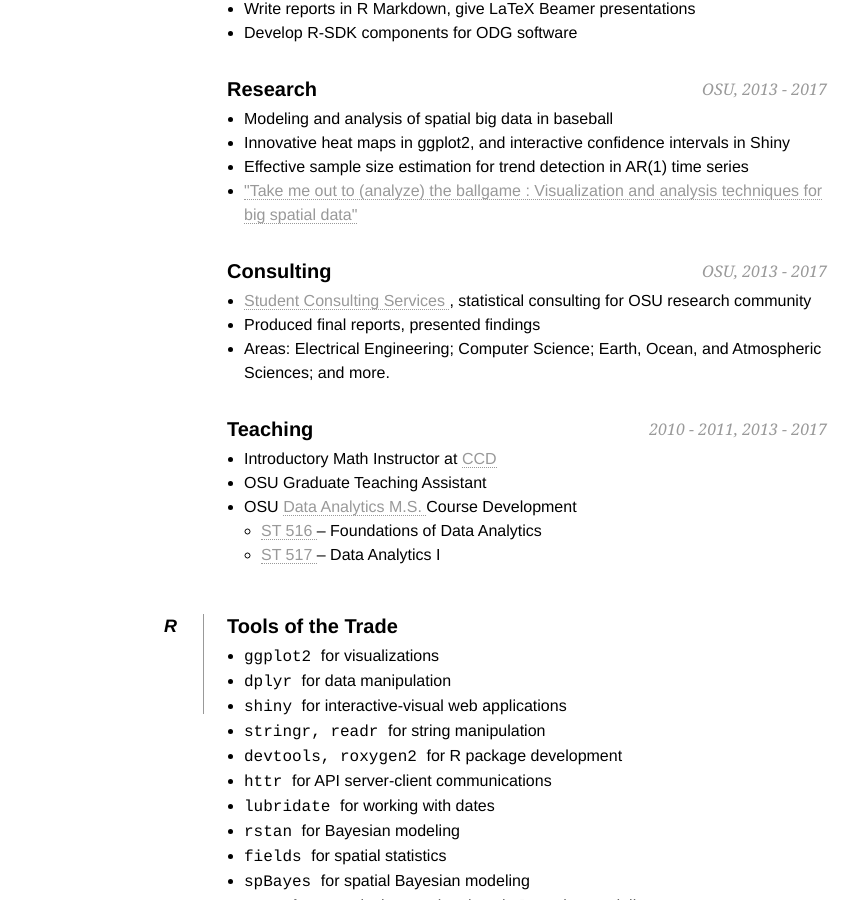
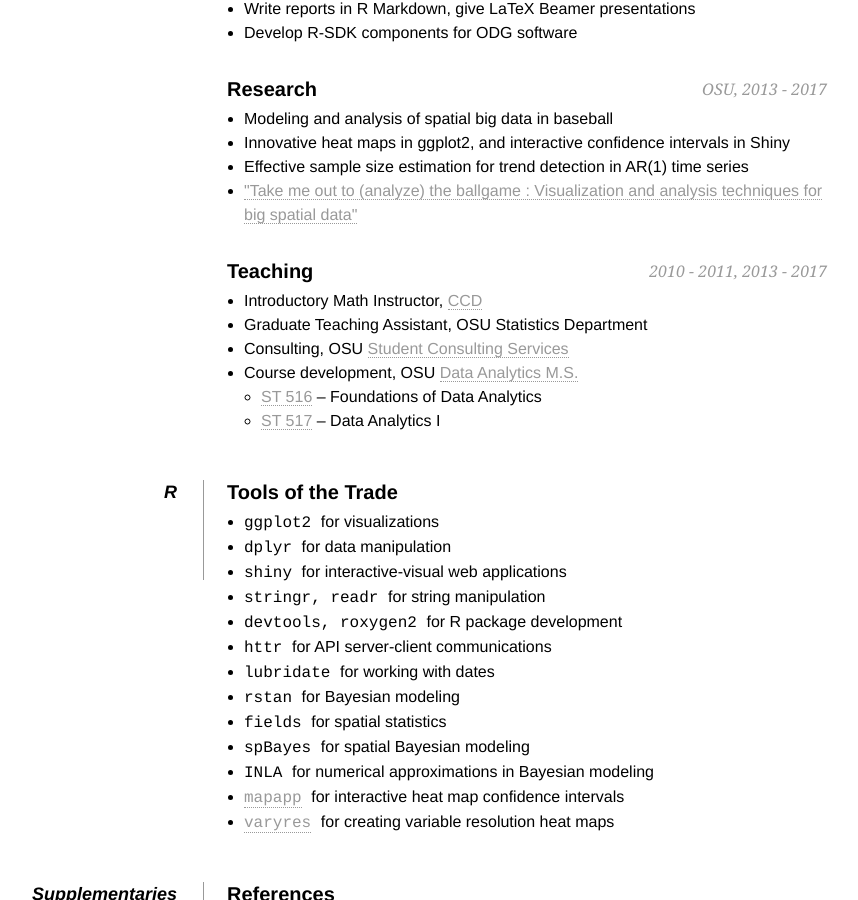
Before and after one commit to cwcomiskey/cwcomiskey.github.io, a Jekyll site: the page index.html, which Jekyll copies as it is, in a window 1280 px wide and 900 px high, scrolled down 959 px. Shown: the whole window, without its empty margins (213-1071 px from the left). Built offline with Jekyll 4.4.1, drawn with Linux system fonts in a browser that asks for light colours.

Commit message:
Merge "Consulting" into teaching

```diff
--- a/index.html
+++ b/index.html
@@ -131,26 +131,21 @@
 			    Visualization and analysis techniques for big spatial data" </a> </li>
                 </ul>
 
-                <h2> Consulting <span>  OSU, 2013 - 2017 </span> </h2>
-                <ul>
-                    <li> <a href="https://stat.oregonstate.edu/content/student-consulting-services" >
-			    Student Consulting Services  </a>, statistical consulting for OSU research community </li>
-                    <li> Produced final reports, presented findings </li>
-                    <li> Areas: Electrical Engineering; Computer Science; Earth, Ocean, and Atmospheric Sciences; and more.</li>
-                </ul>
-
 		<h2> Teaching <span> 2010 - 2011, 2013 - 2017 </span> </h2>
                 <ul>
-		    <li> Introductory Math Instructor at <a href="https://www.ccd.edu/ "> CCD </a> </li>
+		    <li> Introductory Math Instructor, <a href="https://www.ccd.edu/ "> CCD</a> </li>
 
-                    <li> OSU Graduate Teaching Assistant </li>
+                    <li> Graduate Teaching Assistant, OSU Statistics Department </li>
 
-                    <li> OSU <a href="http://ecampus.oregonstate.edu/online-degrees/graduate/data-analytics/"> Data Analytics M.S. </a> Course Development
+		    <li> Consulting, OSU <a href="https://stat.oregonstate.edu/content/student-consulting-services" >
+			    Student Consulting Services</a> </li>
+
+                    <li> Course development, OSU <a href="http://ecampus.oregonstate.edu/online-degrees/graduate/data-analytics/"> Data Analytics M.S.</a> </li>
 			     <ul>
 				     <li> <a href= "https://ecampus.oregonstate.edu/soc/ecatalog/ecoursedetail.htm?subject=ST&coursenumber=516">
-					     ST 516 </a> – Foundations of Data Analytics  </li>
+					     ST 516</a> – Foundations of Data Analytics  </li>
 				     <li> <a href= "https://ecampus.oregonstate.edu/soc/ecatalog/ecoursedetail.htm?subject=ST&coursenumber=517" >
-					     ST 517 </a> – Data Analytics I  </li>
+					     ST 517</a> – Data Analytics I  </li>
 			    </ul>
 
                 </ul>
@@ -176,10 +171,10 @@
 			    <li> <font face="Courier"> spBayes </font face="Courier"> for spatial Bayesian modeling </li>
 			    <li> <font face="Courier"> INLA </font face="Courier"> for numerical approximations in Bayesian modeling </li>
 			    <li> <font face="Courier">
-				    <a href="https://github.com/cwcomiskey/mapapp"> mapapp </a>
+				    <a href="https://github.com/cwcomiskey/mapapp"> mapapp</a>
 				    </font face="Courier"> for interactive heat map confidence intervals </li>
 			    <li> <font face="Courier">
-				    <a href="https://github.com/cwcomiskey/varyres"> varyres </a>
+				    <a href="https://github.com/cwcomiskey/varyres"> varyres</a>
 				    </font face="Courier"> for creating variable resolution heat maps </li>
 		    </ul>
 	    </dd>
```
